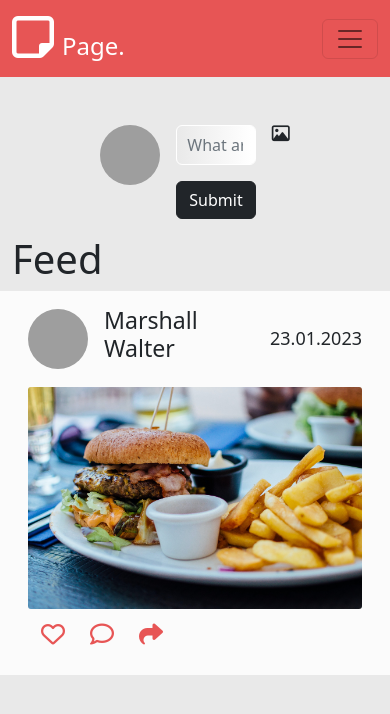
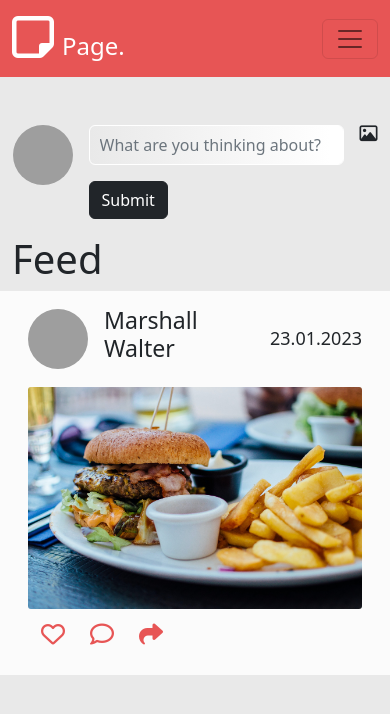
Before and after one commit to BishopWeyland/css_frameworks_ca, a website: page index.html in a window 390 px wide. Drawn offline with nearby package versions, Linux system fonts and the light colour scheme; files that its build step writes are made by us from their sources; grey boxes are pictures that could not be loaded.

Commit message:
post form complete

```diff
--- a/index.html
+++ b/index.html
@@ -69,7 +69,7 @@
     <!--Main content-->
     <main class="container">
       <div class="row justify-content-center">
-        <div class="col-6 col-sm-12 d-flex justify-content-center mb-3">
+        <div class="col-md-6 col-sm-12 d-flex justify-content-center mb-3">
           <img src="./images/pexels-pixabay-220453.jpg" alt="Profile image of a man with glasses and beard." class="profile-img me-3">
           <form>
             <div class="mb-3">
```
